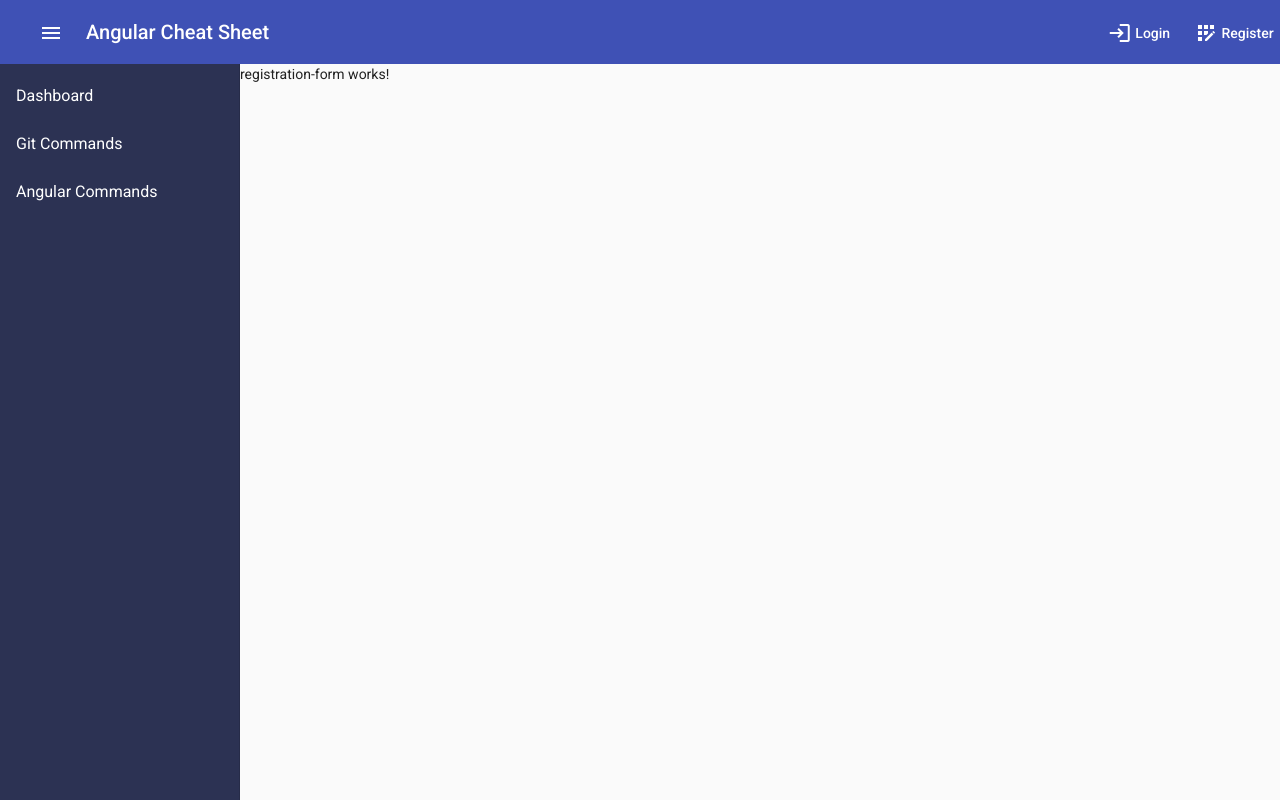
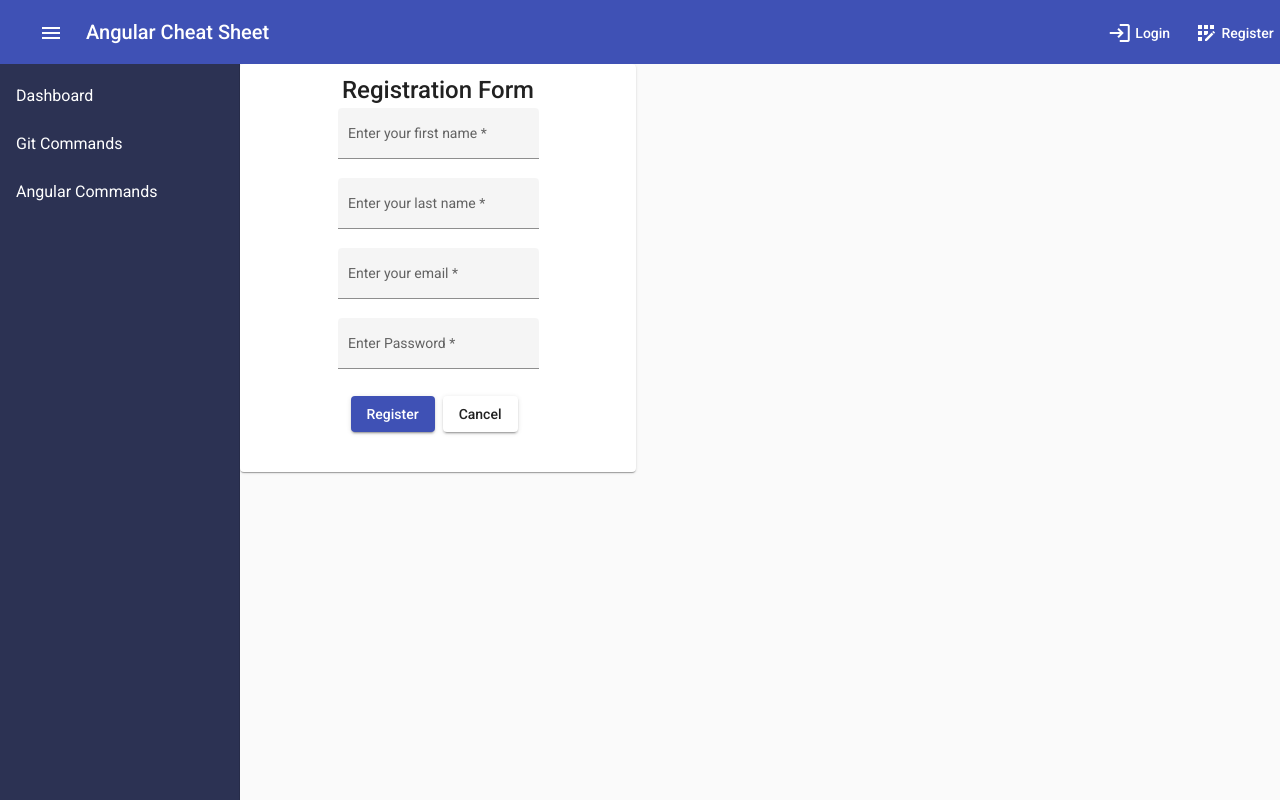
Before and after one commit to Apurva-KIT/angular-cheat-sheet, an Angular app: page /register in a window 1280 px wide. Built offline with nearby package versions, Linux system fonts and the light colour scheme.

Commit message:
ACS-18 added registration form

```diff
--- a/src/app/authentication/login/login-form/login-form.component.html
+++ b/src/app/authentication/login/login-form/login-form.component.html
@@ -4,6 +4,7 @@
     <mat-form-field appearance="fill">
       <mat-label>Enter your email</mat-label>
       <input
+        type="email"
         matInput
         placeholder="email address"
         formControlName="email"
@@ -16,6 +17,7 @@
     <mat-form-field appearance="fill">
       <mat-label>Enter Password</mat-label>
       <input
+        type="password"
         matInput
         placeholder="Enter Password"
         formControlName="password"
--- a/src/app/authentication/register/registration-form/registration-form.component.html
+++ b/src/app/authentication/register/registration-form/registration-form.component.html
@@ -1 +1,59 @@
-<p>registration-form works!</p>
+<mat-card class="register-form-container">
+  <mat-card-title>Registration Form</mat-card-title>
+  <form [formGroup]="registerForm">
+    <mat-form-field appearance="fill">
+      <mat-label>Enter your first name</mat-label>
+      <input
+        matInput
+        placeholder="First Name"
+        formControlName="firstName"
+        required
+      />
+      <mat-error *ngIf="registerForm.controls['firstName'].errors"
+        >First Name is required</mat-error
+      > </mat-form-field
+    ><br />
+    <mat-form-field appearance="fill">
+      <mat-label>Enter your last name</mat-label>
+      <input
+        matInput
+        placeholder="Last Name"
+        formControlName="lastName"
+        required
+      />
+      <mat-error *ngIf="registerForm.controls['lastName'].errors"
+        >Last Name is required</mat-error
+      > </mat-form-field
+    ><br />
+    <mat-form-field appearance="fill">
+      <mat-label>Enter your email</mat-label>
+      <input
+        type="email"
+        matInput
+        placeholder="email address"
+        formControlName="email"
+        required
+      />
+      <mat-error *ngIf="registerForm.controls['email'].errors"
+        >Email must be valid</mat-error
+      > </mat-form-field
+    ><br />
+    <mat-form-field appearance="fill">
+      <mat-label>Enter Password</mat-label>
+      <input
+        type="password"
+        matInput
+        placeholder="Enter Password"
+        formControlName="password"
+        required
+      />
+      <mat-error *ngIf="registerForm.controls['password'].errors"
+        >Password must be valid</mat-error
+      >
+    </mat-form-field>
+    <mat-card-actions>
+      <button mat-raised-button color="primary">Register</button>
+      <button mat-raised-button>Cancel</button>
+    </mat-card-actions>
+  </form>
+</mat-card>
--- a/src/app/authentication/register/registration-form/registration-form.component.scss
+++ b/src/app/authentication/register/registration-form/registration-form.component.scss
@@ -0,0 +1,4 @@
+.register-form-container{
+    text-align: center;
+    width:35%;
+}
--- a/src/app/authentication/register/registration-form/registration-form.component.ts
+++ b/src/app/authentication/register/registration-form/registration-form.component.ts
@@ -1,15 +1,25 @@
 import { Component, OnInit } from '@angular/core';
+import { FormBuilder, FormGroup, Validators } from '@angular/forms';
 
 @Component({
   selector: 'app-registration-form',
   templateUrl: './registration-form.component.html',
-  styleUrls: ['./registration-form.component.scss']
+  styleUrls: ['./registration-form.component.scss'],
 })
 export class RegistrationFormComponent implements OnInit {
 
-  constructor() { }
+  registerForm : FormGroup;
 
-  ngOnInit(): void {
+  constructor(private fb: FormBuilder) {
+    const passwordRegex = '[a-zA-z][a-zA-Z-9]{5,8}';
+
+    this.registerForm = this.fb.group({
+      firstName: ['', Validators.required],
+      lastName: ['',Validators.required],
+      email: ['', Validators.email],
+      password: ['', Validators.pattern(passwordRegex)],
+    });
   }
 
+  ngOnInit(): void {}
 }
```
